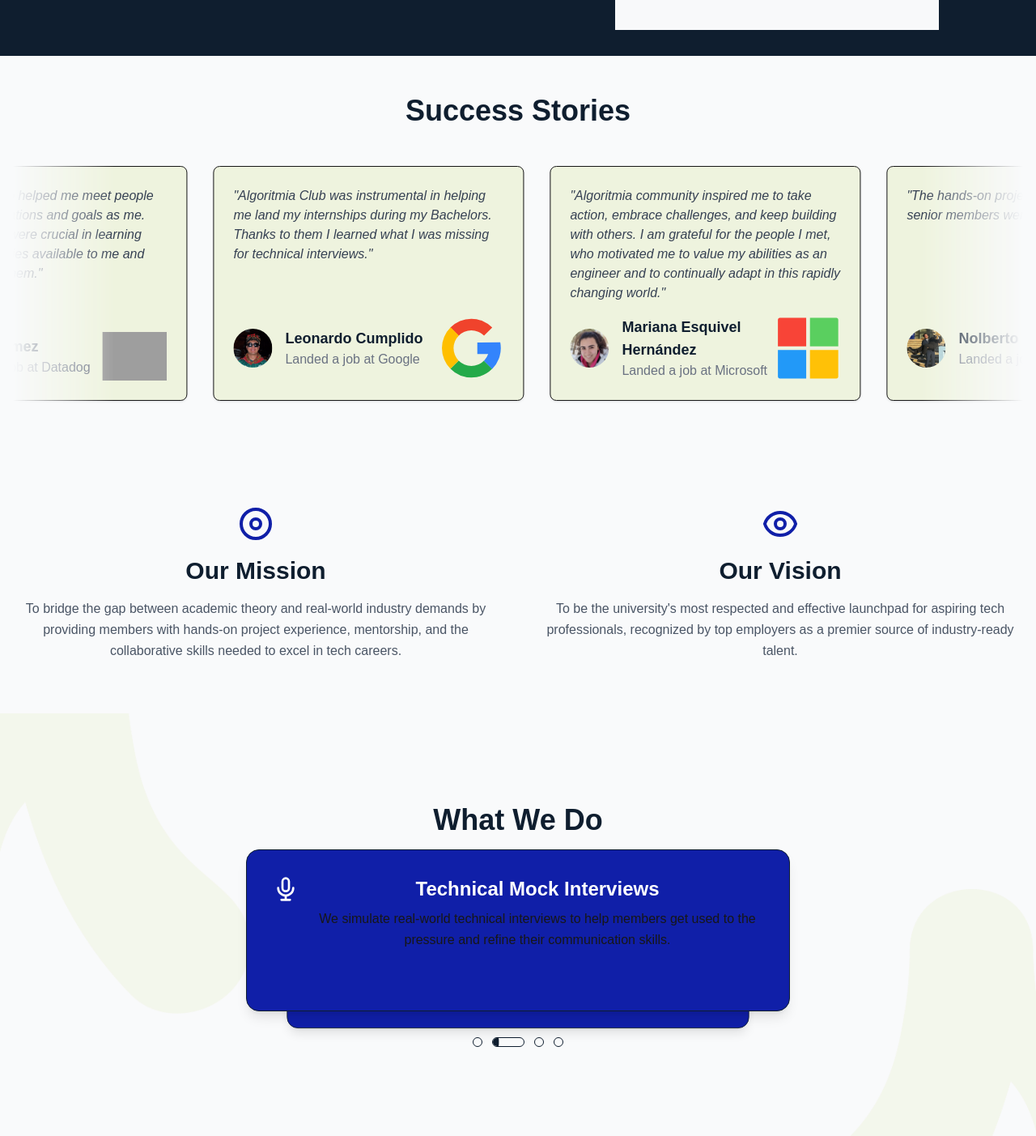
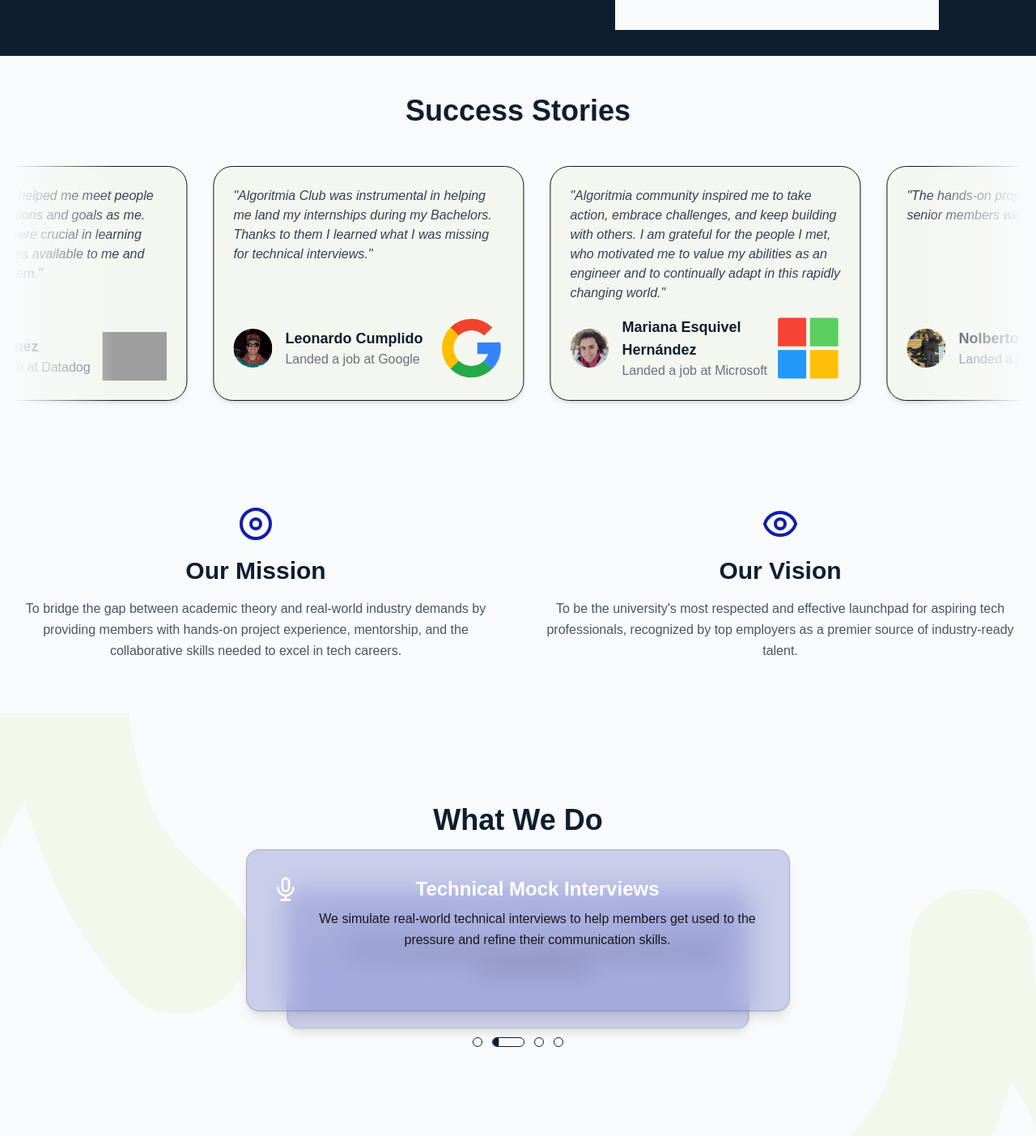
Before and after one commit to AlgoritmiaClub/AlgoritmiaWebsite, a Next.js app: page / in a window 1280 px wide. Shown: the part 1587-2990 px from the top of the page at 81% size. Built offline with nearby package versions, Linux system fonts and the light colour scheme; grey boxes are pictures that could not be loaded.

Commit message:
enhanced design for cards

```diff
--- a/src/components/home/ActivityCard.tsx
+++ b/src/components/home/ActivityCard.tsx
@@ -27,7 +27,7 @@ export function ActivityCard({
 }: ActivityCardProps) {
   return (
     <div
-      className={`absolute inset-0 p-8 rounded-2xl bg-brand-blue border border-brand-dark-blue shadow-lg transition-all duration-500 ease-in-out hover:border-brand-light
+      className={`absolute inset-0 p-8 rounded-2xl bg-brand-blue/20 backdrop-blur-lg border border-brand-dark-blue/20 shadow-lg transition-all duration-500 ease-in-out hover:border-brand-dark-blue/40
         ${isActive
           ? "z-20 opacity-100 transform-none"
           : isNext
--- a/src/components/home/SuccessStoryCard.tsx
+++ b/src/components/home/SuccessStoryCard.tsx
@@ -19,7 +19,7 @@ interface SuccessStoryCardProps {
  */
 export function SuccessStoryCard({ story }: SuccessStoryCardProps) {
   return (
-    <div className="border rounded-lg p-6 flex flex-col h-full shadow-sm hover:shadow-md transition-shadow duration-300 bg-brand-light">
+    <div className="border rounded-3xl p-6 flex flex-col h-full shadow-md hover:shadow-lg transition-all duration-300 bg-brand-light/40 hover:bg-brand-light/80">
       <blockquote className="italic text-gray-700 mb-4 flex-grow">
         <p>"{story.quote}"</p>
       </blockquote>
```
